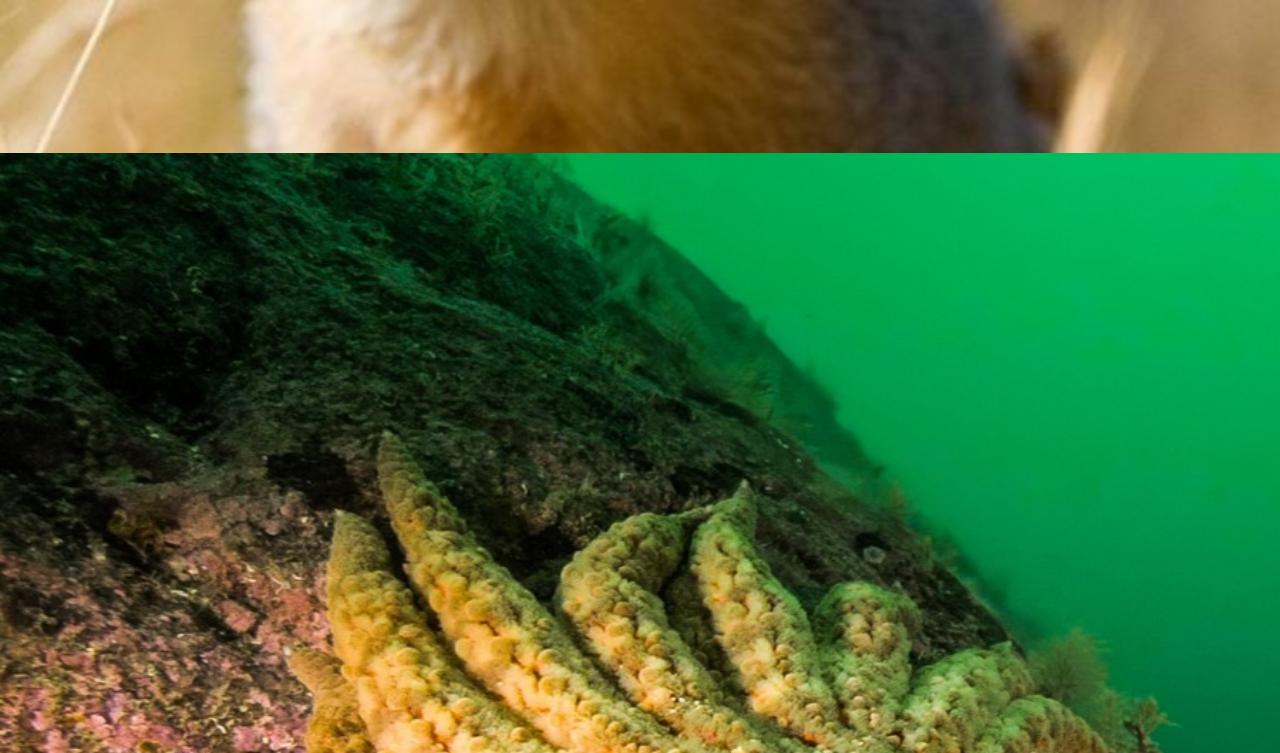
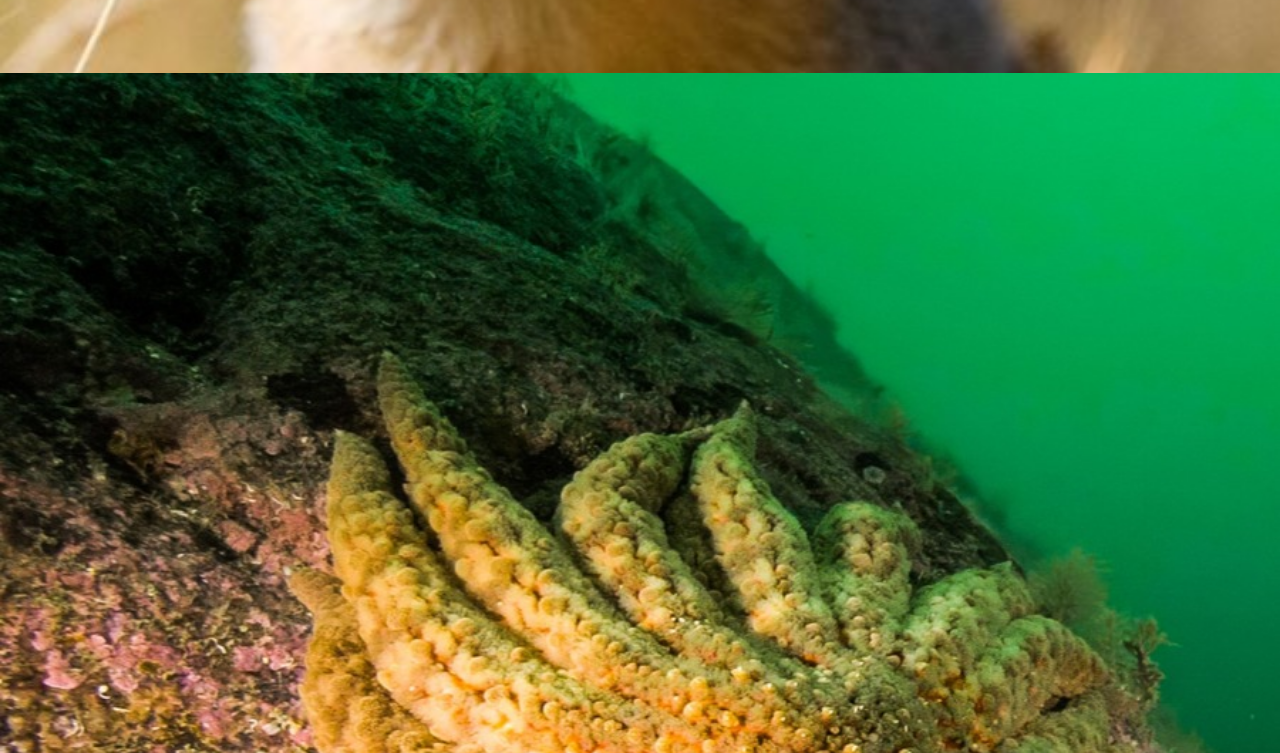
Before and after one commit to TheSuperPerson/TNC-Morris-animals, a plain HTML site: page index.html in a window 1280 px wide. Shown: the part 567-1320 px from the top of the page. Drawn offline with Linux system fonts and the light colour scheme.

Commit message:
Update index.html

```diff
--- a/index.html
+++ b/index.html
@@ -40,7 +40,7 @@
 
     /* Subtle scroll cue (next image peeks slightly) */
     .peek {
-      margin-top: -10vh;
+      margin-top: -20vh;
     }
   </style>
 </head>
```
